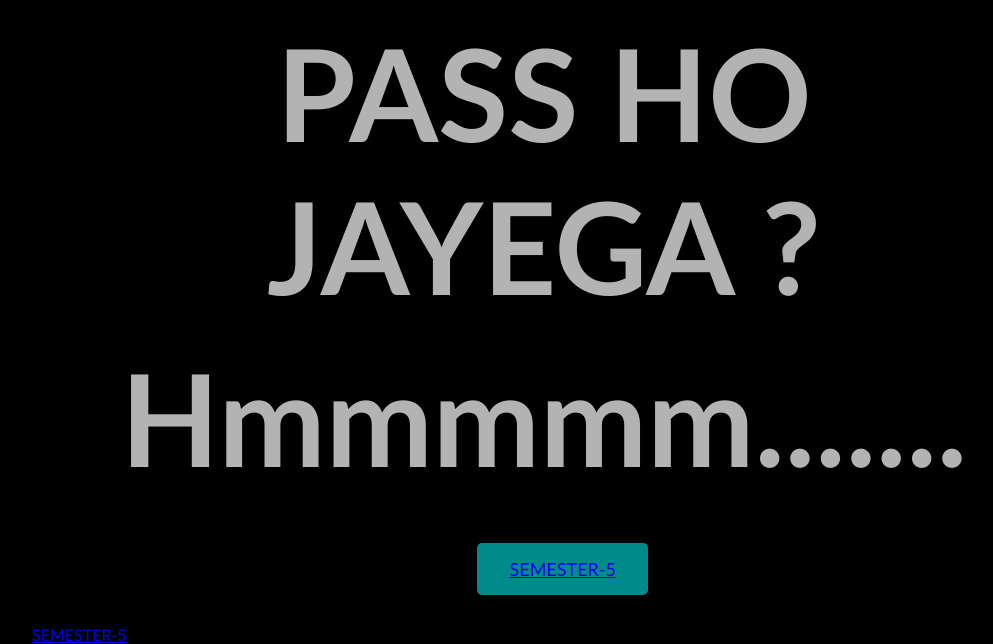
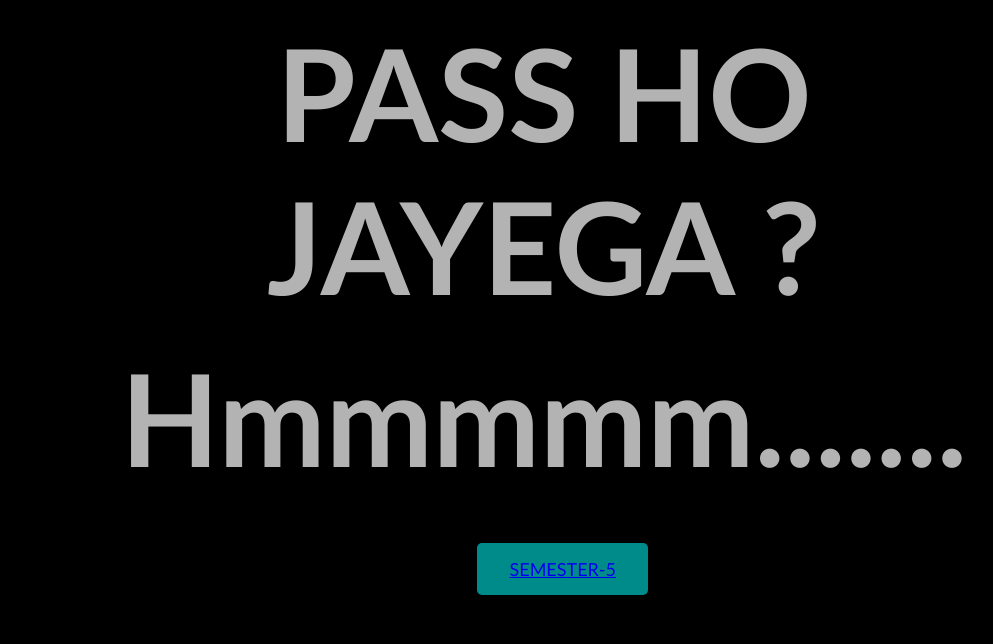
Before and after one commit to Kri-da/AIMLQ, a plain HTML site: page index.html in a window 1280 px wide. Shown: the part 689-1333 px from the top of the page, without its empty margins (96-1089 px from the left). Drawn offline with Linux system fonts and the light colour scheme.

Commit message:
Update index.html

```diff
--- a/index.html
+++ b/index.html
@@ -25,7 +25,7 @@
           </audio>
     </div>
 
-    <div class=""><a href="index2.html">SEMESTER-5 </a> </div>
+
 
 </body>
 </html>
```
